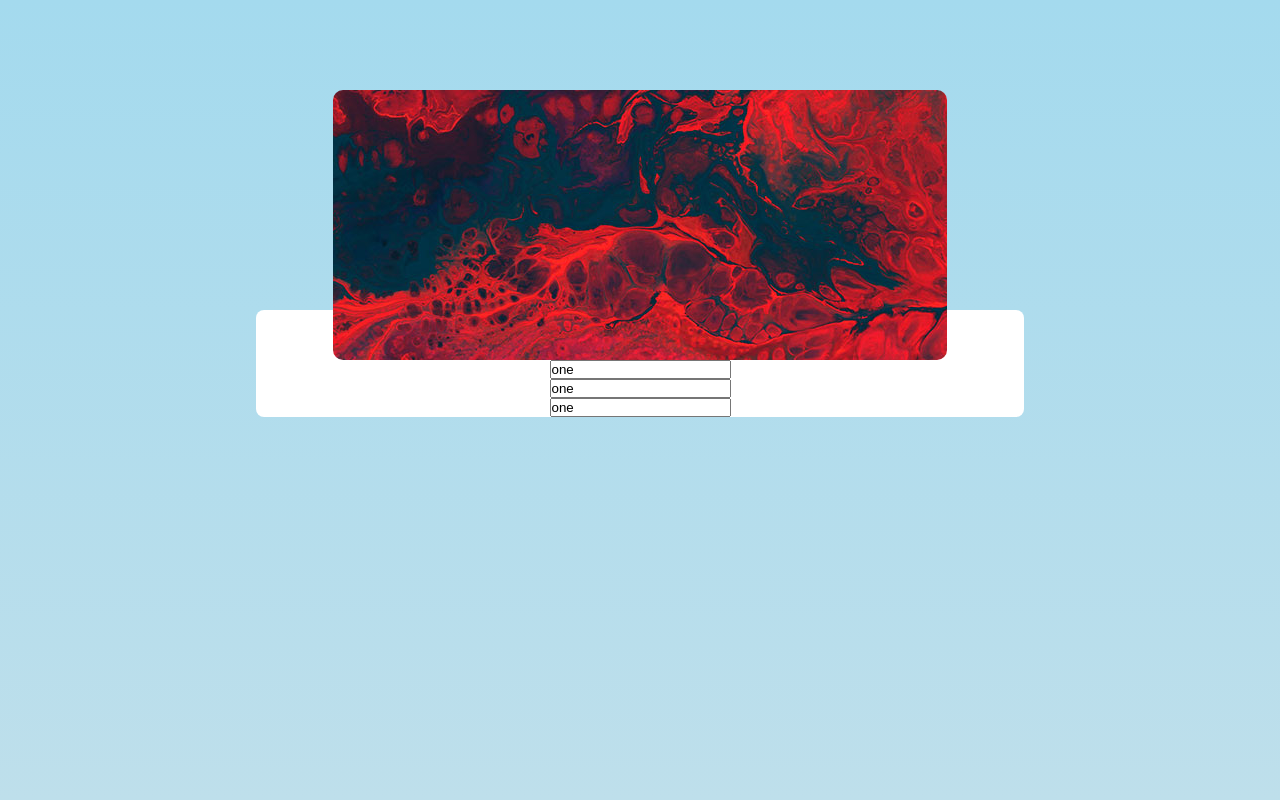
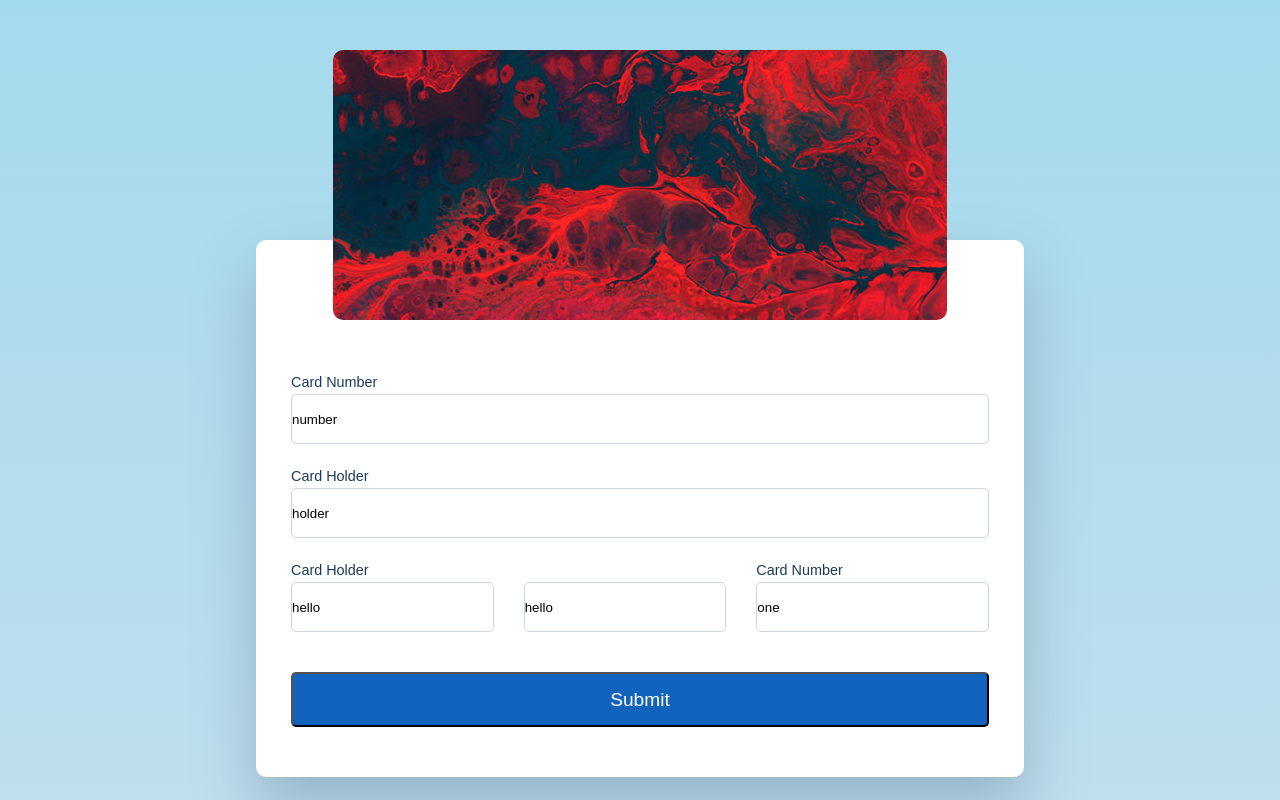
Before and after one commit to VasileiosVal/credit-card-interactive-form, a React (Create React App) app: page / in a window 1280 px wide. Built offline with nearby package versions, Linux system fonts and the light colour scheme.

Commit message:
finished initial card and form layout

```diff
--- a/src/components/App/App.component.tsx
+++ b/src/components/App/App.component.tsx
@@ -6,9 +6,34 @@ export const App: React.FC = () => (
     <div className="card-container">
       <div className="card-placeholder img1"></div>
       <div className="card-form">
-        <input type="text" value="one" />
-        <input type="text" value="one" />
-        <input type="text" value="one" />
+        <div className="form-group">
+          <label htmlFor="Card Number">Card Number</label>
+          <input className="input-element" type="text" value="number" />
+        </div>
+        <div className="form-group">
+          <label htmlFor="Card Holder">Card Holder</label>
+          <input className="input-element" type="text" value="holder" />
+        </div>
+        <div className="inline-form-group">
+          <div className="outer-select-group">
+            <label htmlFor="Card Holder">Card Holder</label>
+            <div className="inner-select-group">
+              <select className="select-element" value="month" name="" id="">
+                <option value="">hello</option>
+              </select>
+              <select className="select-element" value="day" name="" id="">
+                <option value="">hello</option>
+              </select>
+            </div>
+          </div>
+          <div className="form-group">
+            <label htmlFor="Card Number">Card Number</label>
+            <input className="input-element" type="text" value="one" />
+          </div>
+        </div>
+        <div className="submit-group">
+          <button className="submit-button">Submit</button>
+        </div>
       </div>
     </div>
   </div>
--- a/src/components/App/App.styles.scss
+++ b/src/components/App/App.styles.scss
@@ -3,7 +3,7 @@
   background: linear-gradient(rgb(164, 218, 238), rgb(190, 223, 235));
   display: flex;
   justify-content: center;
-  padding: 40px 0;
+  padding: 10px 0;
 }
 
 .card-container {
@@ -22,7 +22,8 @@
   height: 270px;
   border-radius: 10px;
   position: relative;
-  top: 50px;
+  top: 80px;
+  margin-top: -40px;
 }
 
 .img1 {
@@ -39,5 +40,73 @@
   display: flex;
   flex-direction: column;
   align-items: center;
-  padding-top: 50px;
+  box-shadow: 0 30px 60px 0 rgba(90, 116, 148, 0.4);
+  border-radius: 10px;
+  padding: 120px 35px 35px 35px;
 }
+
+.form-group {
+  width: inherit;
+  margin: 10px 0;
+  display: flex;
+  flex-direction: column;
+  align-items: flex-start;
+}
+
+label {
+  font-size: 0.9rem;
+  color: rgb(26, 59, 93);
+  padding: 4px 0;
+}
+
+.input-element {
+  height: 50px;
+  width: inherit;
+  background: none;
+  border-radius: 5px;
+  box-shadow: none;
+  border: 1px solid rgb(206, 214, 224);
+}
+
+.inline-form-group {
+  width: inherit;
+  display: grid;
+  grid-template-columns: 2fr 1fr;
+}
+
+.outer-select-group {
+  margin: 10px 0;
+  display: flex;
+  flex-direction: column;
+  align-items: flex-start;
+}
+
+.inner-select-group {
+  display: flex;
+  width: 100%;
+}
+
+.select-element {
+  flex: 1;
+  margin-right: 30px;
+  height: 50px;
+  background: none;
+  border-radius: 5px;
+  box-shadow: none;
+  border: 1px solid rgb(206, 214, 224);
+  -webkit-appearance: none;
+}
+
+.submit-group {
+  width: inherit;
+  margin: 30px 0 15px 0;
+}
+
+.submit-button {
+  width: 100%;
+  background-color: rgb(18, 99, 190);
+  height: 55px;
+  border-radius: 5px;
+  color: white;
+  font-size: 1.2rem;
+}
```
Also changed, not shown: src/components/Input/Input.component.jsx (added), src/components/Input/Input.styles.scss (added).
